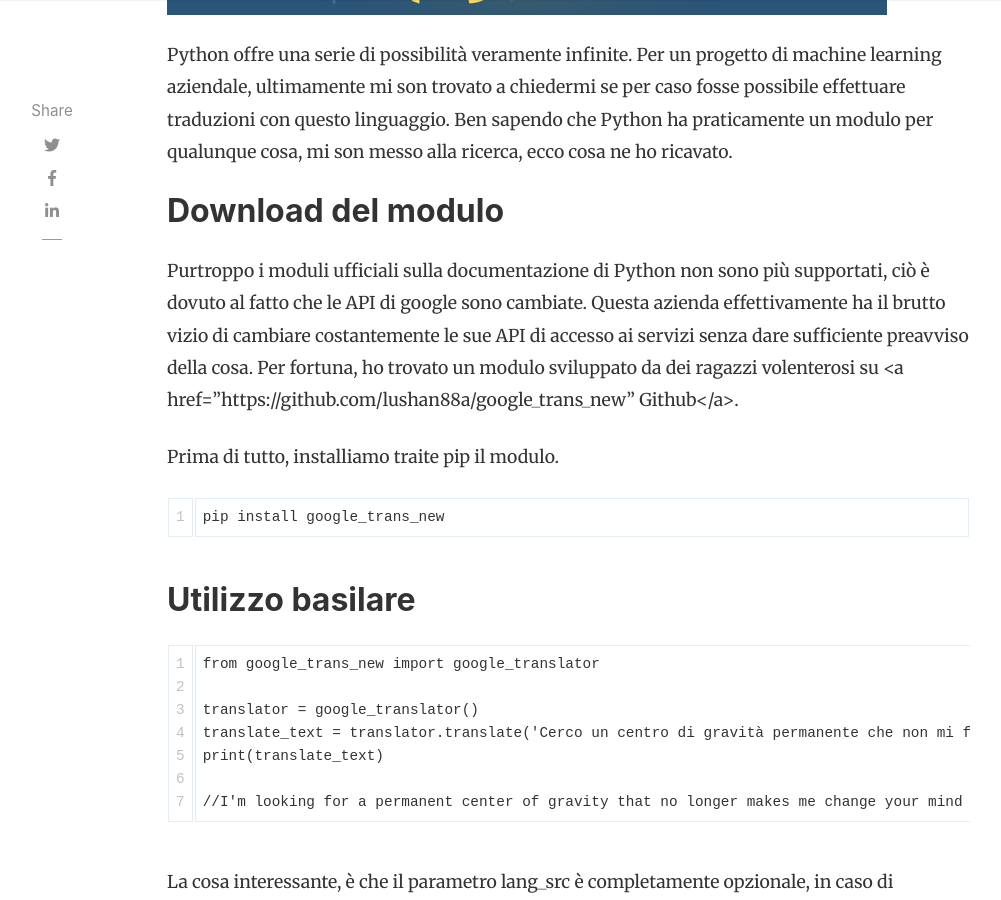
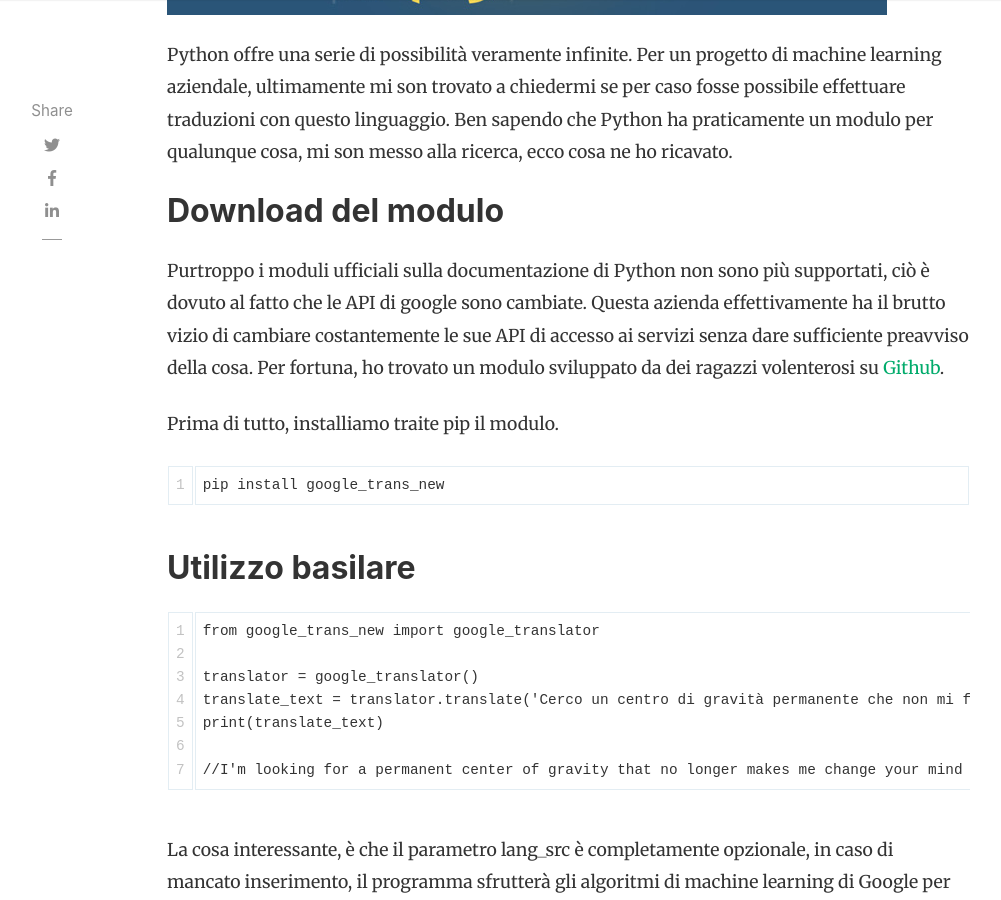
Before and after one commit to mattiatoselli/codingsamurai, a Jekyll site: the page built from _posts/2021-03-04-translate-with-python.md, in a window 1280 px wide and 900 px high, scrolled down 813 px. Shown: the whole window, without its empty margins (118-1119 px from the left). Built offline with Jekyll 4.4.1, drawn with Linux system fonts in a browser that asks for light colours; nearby versions of some CDN libraries; comment, search, counter and statistics services are not loaded.

Commit message:
Update 2021-03-04-translate-with-python.md

```diff
--- a/_posts/2021-03-04-translate-with-python.md
+++ b/_posts/2021-03-04-translate-with-python.md
@@ -12,7 +12,7 @@ Python offre una serie di possibilità veramente infinite. Per un progetto di ma
 
 ## Download del modulo
 
-Purtroppo i moduli ufficiali sulla documentazione di Python non sono più supportati, ciò è dovuto al fatto che le API di google sono cambiate. Questa azienda effettivamente ha il brutto vizio di cambiare costantemente le sue API di accesso ai servizi senza dare sufficiente preavviso della cosa. Per fortuna, ho trovato un modulo sviluppato da dei ragazzi volenterosi su <a href="https://github.com/lushan88a/google_trans_new" Github</a>.
+Purtroppo i moduli ufficiali sulla documentazione di Python non sono più supportati, ciò è dovuto al fatto che le API di google sono cambiate. Questa azienda effettivamente ha il brutto vizio di cambiare costantemente le sue API di accesso ai servizi senza dare sufficiente preavviso della cosa. Per fortuna, ho trovato un modulo sviluppato da dei ragazzi volenterosi su <a href="https://github.com/lushan88a/google_trans_new"> Github</a>.
 
 Prima di tutto, installiamo traite pip il modulo.
 
```
